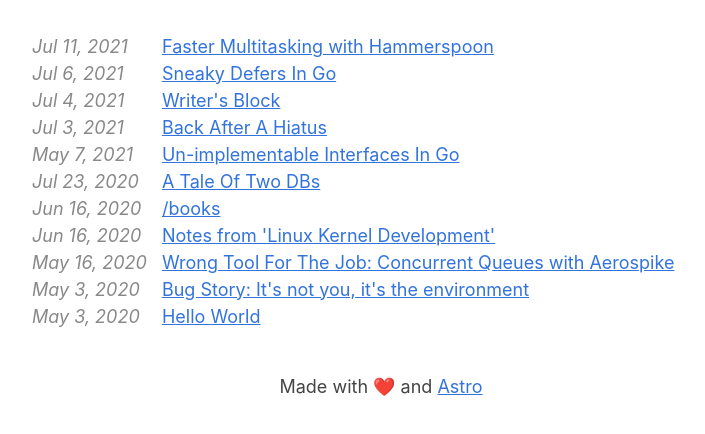
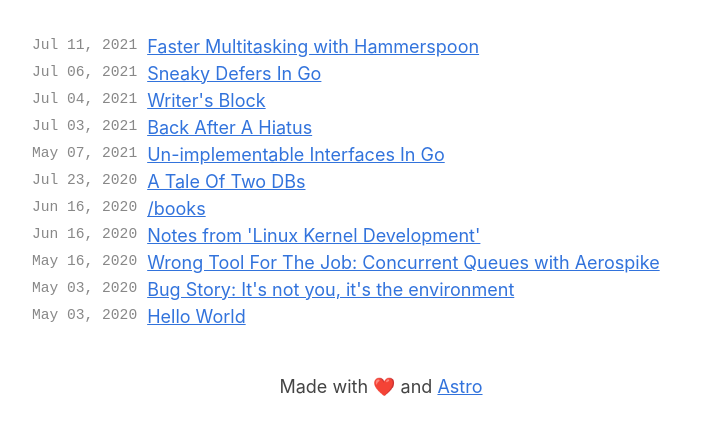
Before and after one commit to crunchbang/crunchbang.github.io, an Astro site: page /blog in a window 1280 px wide. Shown: the part 118-552 px from the top of the page, without its empty margins (259-964 px from the left). Built offline with nearby package versions, Linux system fonts and the light colour scheme; Astro itself is replaced by a stand-in of ours.

Commit message:
Blog list page adjustments

```diff
--- a/src/pages/blog.astro
+++ b/src/pages/blog.astro
@@ -1,12 +1,14 @@
 ---
-import BaseHead from '../components/BaseHead.astro';
-import Header from '../components/Header.astro';
-import Footer from '../components/Footer.astro';
-import { SITE_TITLE, SITE_DESCRIPTION } from '../config';
+import BaseHead from "../components/BaseHead.astro";
+import Header from "../components/Header.astro";
+import Footer from "../components/Footer.astro";
+import { SITE_TITLE, SITE_DESCRIPTION } from "../config";
 
 // Use Astro.glob() to fetch all posts, and then sort them by date.
-const posts = (await Astro.glob('./blog/*.{md,mdx}')).sort(
-	(a, b) => new Date(b.frontmatter.pubDate).valueOf() - new Date(a.frontmatter.pubDate).valueOf()
+const posts = (await Astro.glob("./blog/*.{md,mdx}")).sort(
+    (a, b) =>
+        new Date(b.frontmatter.pubDate).valueOf() -
+        new Date(a.frontmatter.pubDate).valueOf()
 );
 ---
 
@@ -21,11 +23,13 @@ const posts = (await Astro.glob('./blog/*.{md,mdx}')).sort(
             }
             ul li {
                 display: flex;
+                gap: 10px;
+                align-items: center;
             }
             ul li time {
-				flex: 0 0 130px;
-				font-style: italic;
+                flex-basis: content;
                 color: #888;
+                font-family: monospace;
             }
             ul li a:visited {
                 color: #8e32dc;
@@ -37,18 +41,22 @@ const posts = (await Astro.glob('./blog/*.{md,mdx}')).sort(
         <main>
             <section>
                 <ul>
-					{posts.map((post) => (
+                    {
+                        posts.map((post) => (
                             <li>
                                 <time datetime={post.frontmatter.pubDate}>
-								{new Date(post.frontmatter.pubDate).toLocaleDateString('en-us', {
-									year: 'numeric',
-									month: 'short',
-									day: 'numeric',
+                                    {new Date(
+                                        post.frontmatter.pubDate
+                                    ).toLocaleDateString("en-us", {
+                                        year: "numeric",
+                                        month: "short",
+                                        day: "2-digit",
                                     })}
                                 </time>
                                 <a href={post.url}>{post.frontmatter.title}</a>
                             </li>
-					))}
+                        ))
+                    }
                 </ul>
             </section>
             <Footer />
```
Lines whose indentation alone changed are shown as unchanged.
